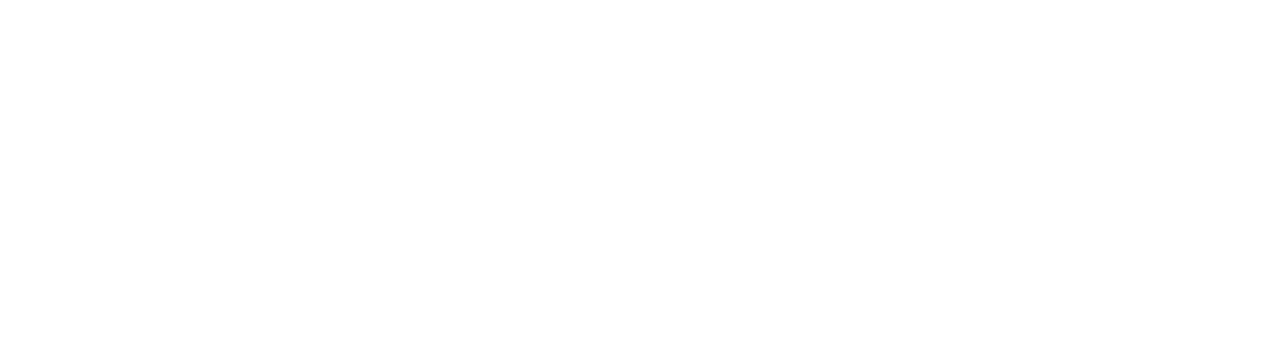
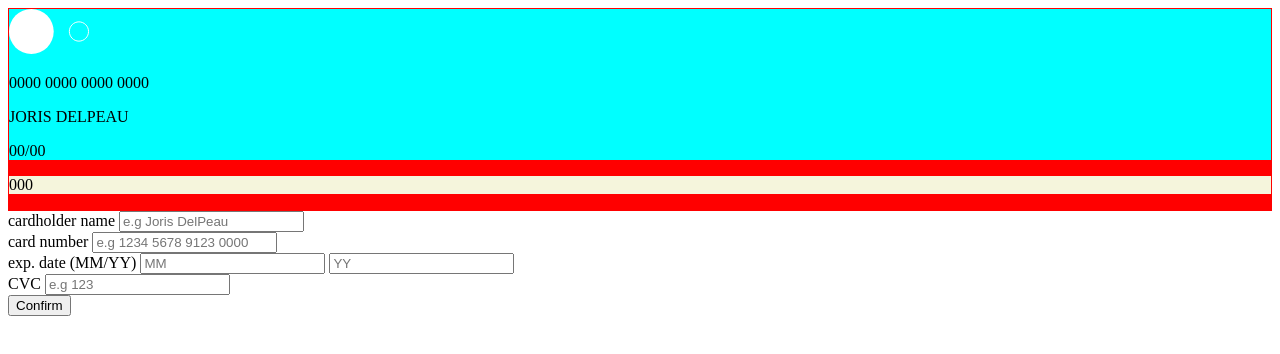
Before and after one commit to AMOLIXS25/interactive-card-details-form, a plain HTML site: page index.html in a window 1280 px wide. Drawn offline with Linux system fonts and the light colour scheme.

Commit message:
Finish all html

```diff
--- a/index.html
+++ b/index.html
@@ -3,10 +3,47 @@
 <head>
     <meta charset="UTF-8">
     <meta name="viewport" content="width=device-width, initial-scale=1.0">
-    <title>Document</title>
+    <title>Payement Form</title>
     <link rel="stylesheet" href="./styles.css">
+    <link rel="icon" href="./res/images/favicon-16x16.png">
 </head>
 <body>
+    <main>
+        <div class="left-container" style="border: 1px solid red;background-color: red;">
+            <div class="front-card-container" style="background-color: aqua;">
+                <img src="./res/images/card-logo.svg" width="80" alt="card logo image">
+                <p class="card-number-text">0000 0000 0000 0000</p>
+                <p class="card-author-fullname-text">JORIS DELPEAU</p>
+                <p class="card-expiration-date">00/00</p>
+            </div>
 
+            <div class="back-card-container" style="background-color: beige;">
+                <p class="card-cvc-text">000</p>
+            </div>
+        </div>
+
+        <div class="right-container">
+            <form action="" method="post">
+                <div class="form-controls">
+                    <label for="cardholder-name-input">cardholder name</label>
+                    <input type="text" id="cardholder-name-input" name="cardholder_name" required placeholder="e.g Joris DelPeau" pattern=".{1,10}">
+                </div>
+                <div class="form-controls">
+                    <label for="card-number-input">card number</label>
+                    <input type="text" id="card-number-input" name="card_number" required inputmode="numeric" pattern="\d{16}" placeholder="e.g 1234 5678 9123 0000">
+                </div>
+                <div class="form-controls">
+                    <label for="card-expiration-date-month-input">exp. date (MM/YY)</label>
+                    <input type="text" id="card-expiration-date-month-input" name="card_expirations_date_month" maxlength="2" pattern="\d{2}" required placeholder="MM">
+                    <input type="text" id="card-expiration-date-year-input" name="card_expirations_date_year" maxlength="2" pattern="\d{2}" required placeholder="YY">
+                </div>
+                <div class="form-controls">
+                    <label for="card-cvc-input">CVC</label>
+                    <input type="text" id="card-cvc-input" required name="card_cvc" placeholder="e.g 123" maxlength="3" pattern="\d{3}">
+                </div>
+                <button class="btn btn-confirm" type="submit">Confirm</button>
+            </form>
+        </div>
+    </main>
 </body>
 </html>
```
Also changed, not shown: res/images/favicon-16x16.png (added), res/images/favicon-32x32.png (added).
